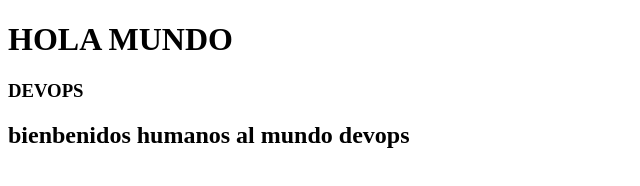
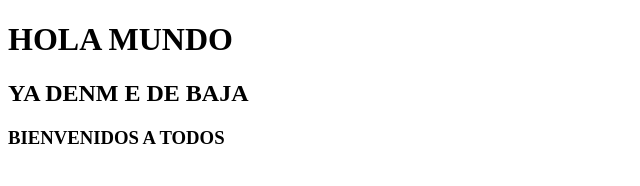
Before and after one commit to Luisantonio10003/git_lab02, a plain HTML site: page index.html in a window 1280 px wide. Shown: the whole page, without its empty margins (0-640 px from the left). Drawn offline with Linux system fonts and the light colour scheme.

Commit message:
Cambios Realizados

```diff
--- a/index.html
+++ b/index.html
@@ -7,7 +7,8 @@
 </head>
 <body>
     <h1>HOLA MUNDO</h1>
-    <h3>DEVOPS </h3>
-    <h2>bienbenidos humanos al mundo devops</h2>
+    <h2>YA DENM E DE BAJA</h2>
+    <h3>BIENVENIDOS A TODOS </h3>
+
 </body>
 </html>
```
